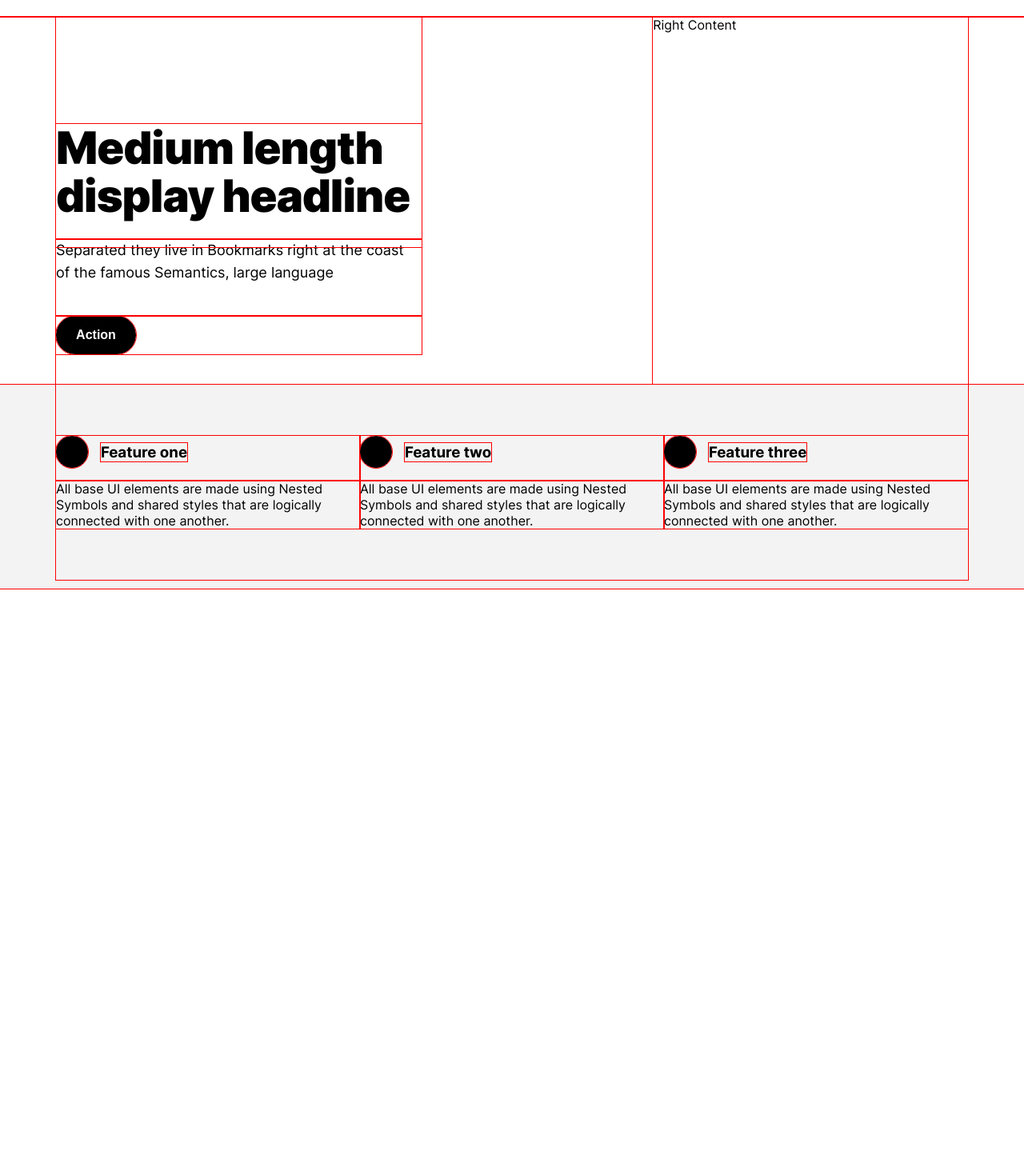
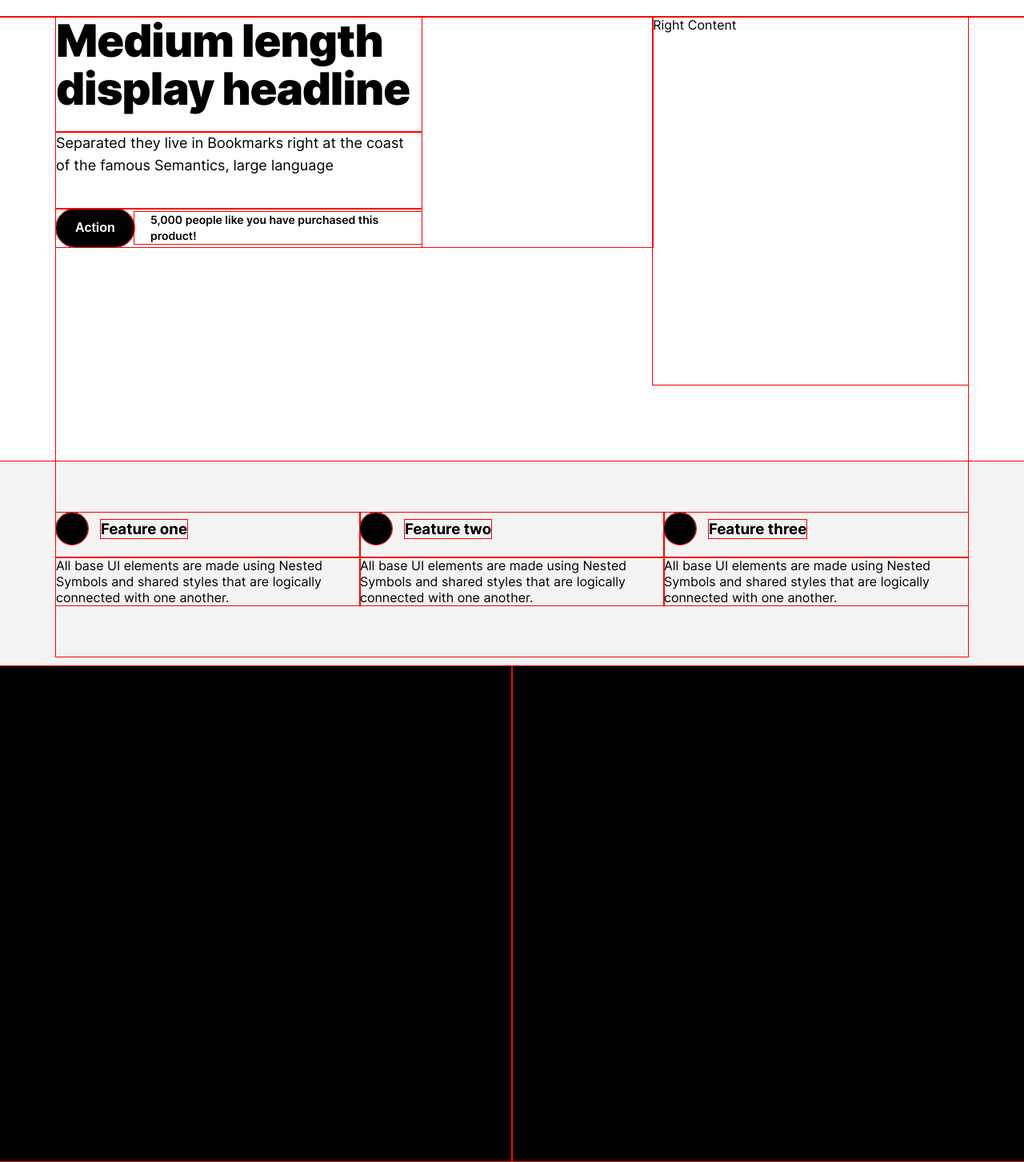
Before and after one commit to asbhogal/React-Brand-Responsive-Web-Page, a React app: page / in a window 1280 px wide. Shown: the part 75-1528 px from the top of the page at 80% size. Before the commit the page ends 812 px from the top, so only its background shows below. Built offline with nearby package versions, Linux system fonts and the light colour scheme; the HTML template or start-up script is replaced by a standard one.

Commit message:
ran build prod for deployment

```diff
--- a/src/components/Container.jsx
+++ b/src/components/Container.jsx
@@ -11,6 +11,7 @@ const Container = () => {
                             <h2>Separated they live in Bookmarks right at the coast of the famous Semantics, large language</h2>
                             <div className="HeroCTASection">
                                 <CTAButtons />
+                                <p>5,000 people like you have purchased this product!</p>
                             </div>
                         </div>
                     </article>
--- a/src/scss/_components/_container.scss
+++ b/src/scss/_components/_container.scss
@@ -28,3 +28,8 @@
         }
     }
 }
+
+.SecondSection {
+    display: grid;
+    background-color: $Black;
+}
--- a/src/scss/_components/_header.scss
+++ b/src/scss/_components/_header.scss
@@ -3,7 +3,7 @@
     grid-template-columns: auto auto auto;
     align-items: center;
     justify-content: space-between;
-    padding: 17px 32px;
+    padding: 0 32px;
     height: 96px;
     nav > .HeaderNavLinks {
         display: grid;
--- a/src/scss/_partials/_responsive.scss
+++ b/src/scss/_partials/_responsive.scss
@@ -1,3 +1,5 @@
+@use './variables' as *;
+
 /****** WIDE - 1440px+ ******/
 
 @media only screen and (1441px <= width) {
@@ -6,17 +8,36 @@
         .TopSection {
             display: grid;
             grid-template-columns: auto auto;
+            height: 556px;
             width: 1107px;
             margin: 0 auto;
             .LeftContent {
                 height: 288px;
+                .LeftContentText {
                     width: 457px;
-                padding-top: 134px;
                     h1 {
                         font-size: 56px;
                         font-weight: 900;
                         line-height: 60px;
                         letter-spacing: -1px;
+                        padding-bottom: 24px;
+                    }
+                    h2 {
+                        font-weight: 400;
+                        font-size: 18px;
+                        line-height: 28px;
+                        padding-bottom: 40px;
+                    }
+                }
+                .HeroCTASection {
+                    display: flex;
+                    align-items: center;
+                    > p {
+                        font-weight: 600;
+                        font-size: 14px;
+                        line-height: 20px;
+                        padding-left: 20px;
+                    }
                 }
             }
         }
@@ -35,6 +56,11 @@
             height: 460px;
         }
     }
+
+    .SecondSection {
+        grid-template-columns: auto auto;
+        height: 620px;
+    }
 }
 
 /****** DESKTOP - 1025PX -> 1440px ******/
@@ -45,12 +71,13 @@
         .TopSection {
             display: grid;
             grid-template-columns: auto auto;
+            height: 556px;
             width: 1140px;
             margin: 0 auto;
             .LeftContent {
                 height: 288px;
+                .LeftContentText {
                     width: 457px;
-                padding-top: 134px;
                     h1 {
                         font-size: 56px;
                         font-weight: 900;
@@ -63,6 +90,17 @@
                         font-size: 18px;
                         line-height: 28px;
                         padding-bottom: 40px;
+                    }
+                }
+                .HeroCTASection {
+                    display: flex;
+                    align-items: center;
+                    > p {
+                        font-weight: 600;
+                        font-size: 14px;
+                        line-height: 20px;
+                        padding-left: 20px;
+                    }
                 }
             }
         }
@@ -81,6 +119,11 @@
             height: 460px;
         }
     }
+
+    .SecondSection {
+        grid-template-columns: auto auto;
+        height: 620px;
+    }
 }
 
 /****** TABLET (LARGE) - 745px --> 1024px ******/
@@ -88,6 +131,11 @@
 @media only screen and (745px <= width <= 1024px) {
     .HeroSection {
         display: inline-grid;
+    }
+
+    .SecondSection {
+        grid-template-rows: auto auto;
+        height: 895px;
     }
 }
 
```
Also changed, not shown: 17 other files (tests, documents, lock files or other folders). Lines whose indentation alone changed are shown as unchanged.
